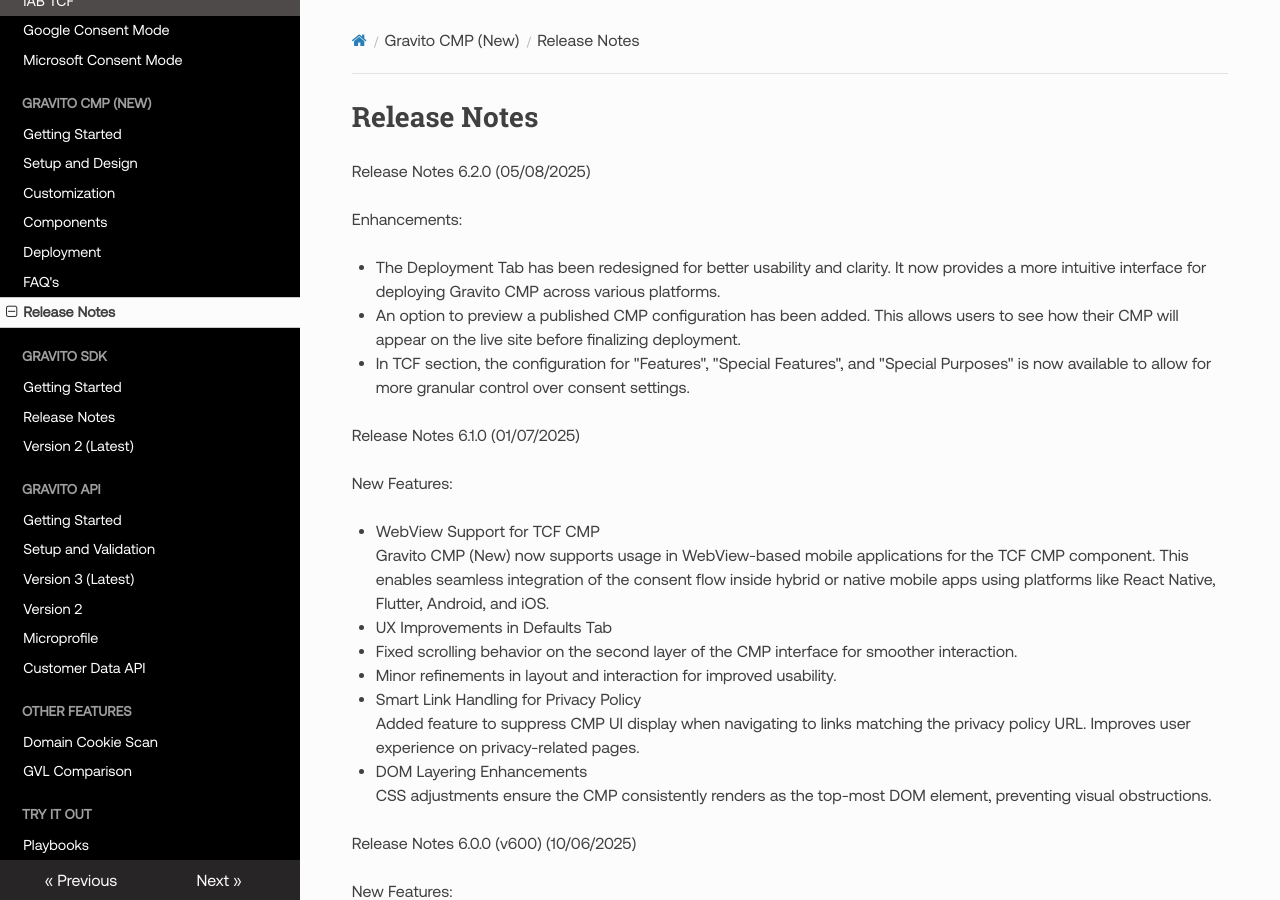
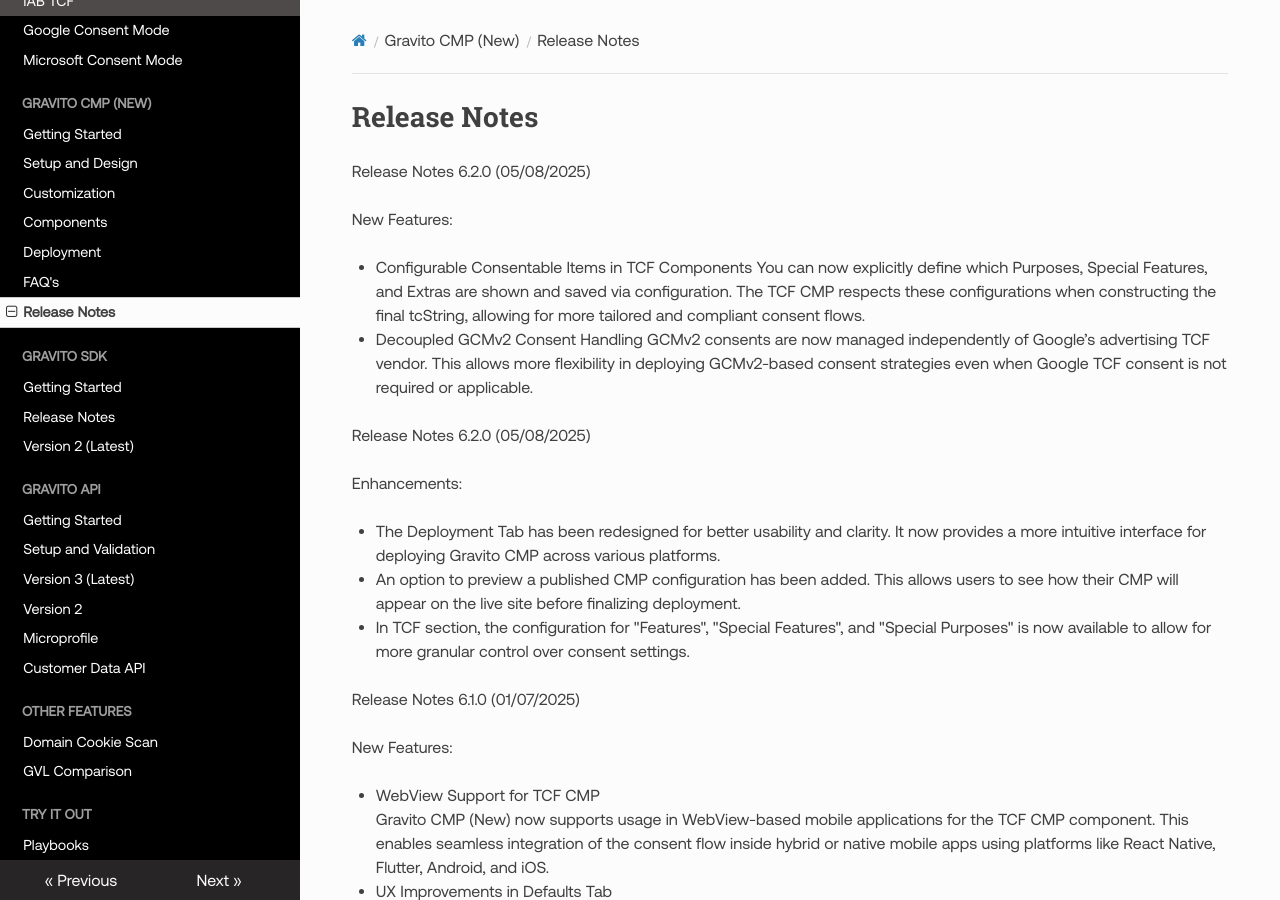
Before and after one commit to GravitoLtd/gravitoltd.github.io, an MkDocs documentation site: the page built from docs/Gravito_V6_CMP/Release_Notes.md, in a window 1280 px wide and 900 px high. Built offline with MkDocs 1.6.1, drawn with Linux system fonts in a browser that asks for light colours; nearby versions of some CDN libraries; comment, search, counter and statistics services are not loaded.

Commit message:
Add release notes for version 6.2.0 with new features on configurable consentable items and decoupled GCMv2 consent handling

```diff
--- a/docs/Gravito_V6_CMP/Release_Notes.md
+++ b/docs/Gravito_V6_CMP/Release_Notes.md
@@ -1,5 +1,14 @@
 Release Notes
 =============
+Release Notes 6.2.0 (05/08/2025)
+
+New Features:
+
+- Configurable Consentable Items in TCF Components
+  You can now explicitly define which Purposes, Special Features, and Extras are shown and saved via configuration. The TCF CMP respects these configurations when constructing the final tcString, allowing for more tailored and compliant consent flows.
+
+- Decoupled GCMv2 Consent Handling
+  GCMv2 consents are now managed independently of Google’s advertising TCF vendor. This allows more flexibility in deploying GCMv2-based consent strategies even when Google TCF consent is not required or applicable.
 
 Release Notes 6.2.0 (05/08/2025)
 
```
